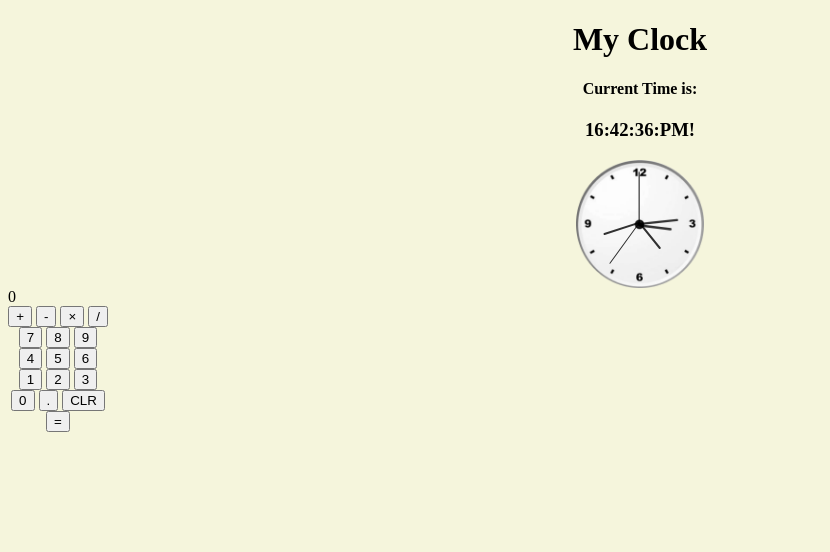
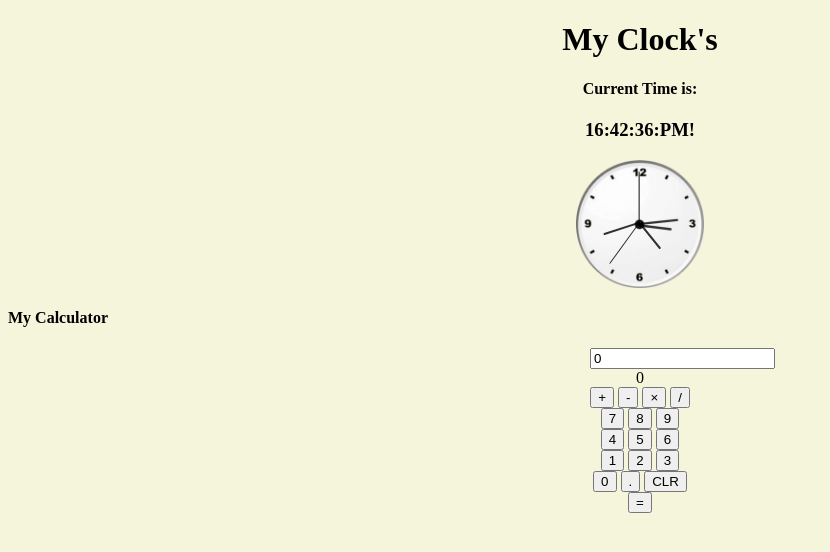
Before and after one commit to eraymond1/clock, a plain HTML site: page index.html in a window 1280 px wide. Both pictures are taken after a click on the button "CLR". Shown: the whole page, without its empty margins (0-830 px from the left). Drawn offline with Linux system fonts and the light colour scheme.

Commit message:
adding code for calculator

```diff
--- a/index.html
+++ b/index.html
@@ -6,7 +6,7 @@
     <meta http-equiv="X-UA-Compatible" content="IE=edge">
     <meta name="viewport" content="width=device-width, initial-scale=1.0">
     <title>Document</title>
-    <h1>My Clock</h1>
+    <h1>My Clock's</h1>
 </head>
 <body>
 
@@ -23,29 +23,34 @@
         <div id="second"></div>
     </div>
 
-    <div id="calcContainer">
-        <div class="calculator">
-            <div class="calculator_display">0</div>
-            <div class="calculator_keys">
-                <button class="key--operator" data-action="add">+</button>
-                <button class="key--operator" data-action="subtract">-</button>
-                <button class="key--operator" data-action="multiply">&times;</button>
-                <button class="key--operator" data-action="divide">/</button>
-                <button>7</button>
-                <button>8</button>
-                <button>9</button>
-                <button>4</button>
-                <button>5</button>
-                <button>6</button>
-                <button>1</button>
-                <button>2</button>
-                <button>3</button>
-                <button>0</button>
-                <button data-action="decimal">.</button>
-                <button data-action="clear">CLR</button>
-                <button class="key--equal" data-action="calculate">=</button>
-            </div>
-        </div>
+    <div class="calculator">
+        <h4 class="display">My Calculator</h4>
+
+
     </div>
+
+    <div class="calculator_keys">
+        <div colspan="3" id="calculator_display"><input type="text" id="result">0</div>
+        <button class="key--operator" data-action="add" id="addition">+</button>
+        <button class="key--operator" data-action="subtract" id="sub">-</button>
+        <button class="key--operator" data-action="multiply" id="multi">&times;</button>
+        <button class="key--operator" data-action="divide" id="division">/</button>
+        <button class="key-number" id="7">7</button>
+        <button class="key-number" id="8">8</button>
+        <button class="key-number" id="9">9</button>
+        <button class="key-number" id="4">4</button>
+        <button class="key-number" id="5">5</button>
+        <button class="key-number" id="6">6</button>
+        <button class="key-number" id="1">1</button>
+        <button class="key-number" id="2">2</button>
+        <button class="key-number" id="3">3</button>
+        <button class="key-number" id="0">0</button>
+        <button data-action="decimal">.</button>
+        <button data-action="clear" value="clear" id="delete" onclick="clearInput()">CLR</button>
+        <button class="key--equal" data-action="calculate" id="equals">=</button>
+    </div>
+    <script src="./script.js"></script>
+
+    </script>
 </body>
 </html>
--- a/script.js
+++ b/script.js
@@ -55,3 +55,66 @@ setInterval(() => {
     second.style.transform = `rotate(${sec_rotation}deg)`;
 
 }, 1000);
+
+
+var display = document.getElementById("result");
+var calcKeys = document.querySelector(".calculator_keys");
+var one = document.getElementById("1");
+var key = document.getElementsByTagName("button")
+
+var buttonPressed = e => {
+        console.log(e.target.id);
+        if(e.target.id <= "9"){
+
+                display.value += e.target.id;
+        }
+ }
+        function clearInput(){
+                var clr = document.getElementById("delete");
+                if(clr.value !="0"){
+                        clr.value = "0";
+                        display.value += "0";
+                        window.clearInput;
+
+                        }
+        }
+
+ for(let button of key){
+        button.addEventListener("click", buttonPressed);
+
+ }
+
+// calcKeys.addEventListener("click", function(){
+//          //display.innerText = document.getElementById("#7");
+
+
+//          var keys = document.querySelector("key-number");
+//          alert("Hello World!");
+
+//         if (keys = one.getElementsByID('1')){
+//                 display.innerHTML += "1";
+//         }
+
+//                 //display = "1";
+
+
+
+// });
+
+
+// function mySecondFunction() {
+
+
+
+//     // x.addEventListener("click", mySecondFunction);
+//     // display.addEventListener("click", mySecondFunction);
+
+
+//     //     display.innerHTML = x.innerText;
+//     // console.log(x);
+
+
+
+// };
+
+//console.log(x);
--- a/styles.css
+++ b/styles.css
@@ -61,15 +61,31 @@ h1 {
 
 
 
-        #calcContainer, .calculator_keys {
-            display: block;
-            justify-content: right;
+        /* #calcContainer {
+            position: relative;
+            text-align: center;
+            width: 100%;
+
+        } */
+
+        .calculator_keys {
+
+            position: relative;
+            text-align: center;
+            margin: auto;
+            justify-content: space-around;
+            width: 100px;
+
+
+
 
         }
 
-        .calculator_keys {
+        .calculator_display {
+            padding-top: 20px;
+            position: relative;
             text-align: center;
+            margin: auto;
+
             width: 100px;
-            justify-content:right;
-
         }
```
